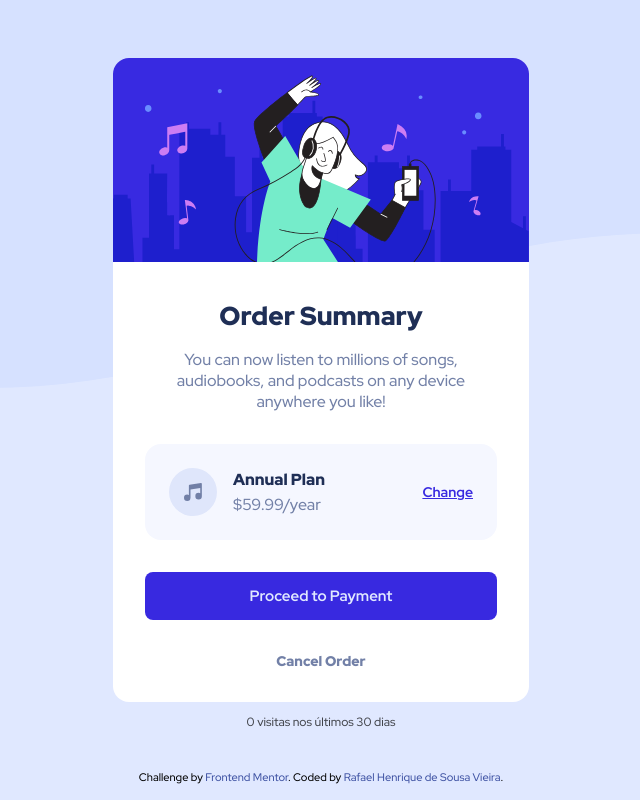
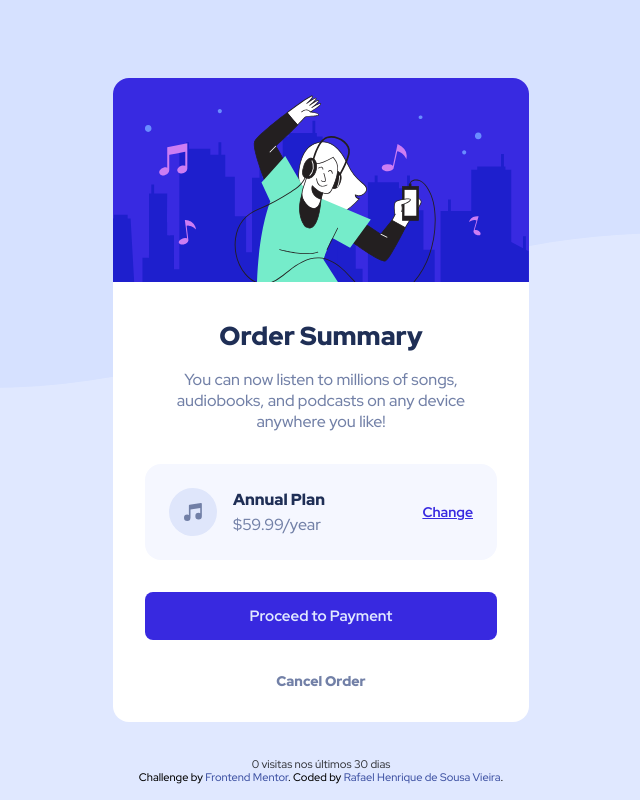
Before and after one commit to RafaelHDSV/Order-summary-component, a plain HTML site: page index.html in a window 1280 px wide. Shown: the whole page, without its empty margins (319-959 px from the left). Drawn offline with Linux system fonts and the light colour scheme.

Commit message:
Fix Vieira Analytics collect and visit-count footer placement.

```diff
--- a/index.html
+++ b/index.html
@@ -235,7 +235,11 @@
   </div>
 
 <script data-name="BMC-Widget" data-cfasync="false" src="https://cdnjs.buymeacoffee.com/1.0.0/widget.prod.min.js" data-id="vieira" data-description="Support me on Buy me a coffee!" data-message="" data-color="#382AE1" data-position="Right" data-x_margin="18" data-y_margin="18"></script>
-    <p id="va-visits" aria-live="polite" hidden style="margin:0;padding:0.75rem 1rem;text-align:center;font-size:0.75rem;opacity:0.7"></p>
+
+  <footer class="attribution" style="text-align:center;padding:0.75rem 1rem;font-size:0.75rem">
+    <p id="va-visits" aria-live="polite" hidden style="margin:0.35rem 0 0;padding:0;text-align:center;font-size:0.7rem;line-height:1.3;opacity:0.75;color:inherit"></p>
+  </footer>
+    <script type="module" src="js/analytics.js"></script>
     <script type="module" src="js/visit-count.js"></script>
 </body>
 
--- /dev/null
+++ b/js/analytics.js
@@ -0,0 +1,3 @@
+import { trackPageview } from '../vendor/vieira-analytics/dist/index.js'
+
+trackPageview({ projectKey: 'resumo-de-pedido' })
```
Also changed, not shown: vendor/vieira-analytics/package.json (added, +25 -0 lines), vendor/vieira-analytics/dist/chunk-7RC3YH4P.js (added), vendor/vieira-analytics/dist/index.js (added), vendor/vieira-analytics/dist/react.js (added), 3 other files.
